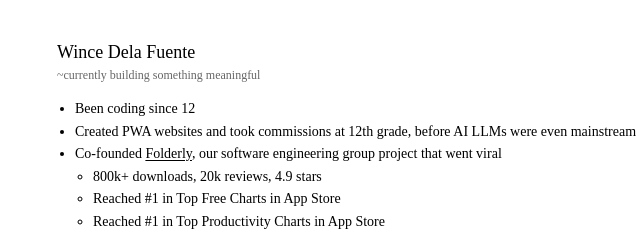
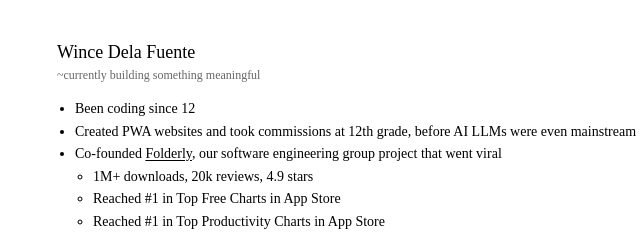
Before and after one commit to wience/wience.tech, a plain HTML site: page index.html in a window 1280 px wide. Shown: the top 232 px of the page, 278-918 px from the left. Drawn offline with Linux system fonts and the light colour scheme.

Commit message:
Update Folderly downloads to 1M+

```diff
--- a/index.html
+++ b/index.html
@@ -162,7 +162,7 @@
         <li>Co-founded <a href="http://folderly.top/">Folderly</a>, our software engineering group project that went
             viral
             <ul>
-                <li>800k+ downloads, 20k reviews, 4.9 stars</li>
+                <li>1M+ downloads, 20k reviews, 4.9 stars</li>
                 <li>Reached #1 in Top Free Charts in App Store</li>
                 <li>Reached #1 in Top Productivity Charts in App Store</li>
                 <li>Won <a href="http://folderly.top/">awards</a></li>
```
